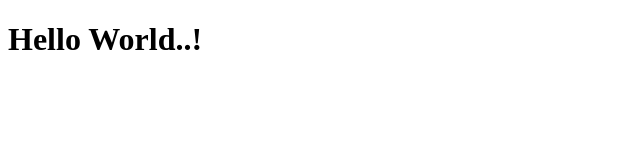
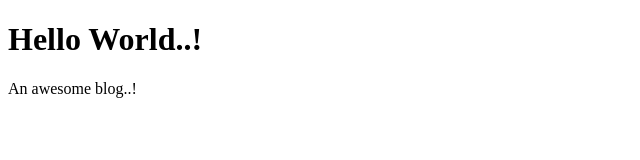
Before and after one commit to digitalmanjunath/digitalmanjunath.github.io, a plain HTML site: page index.html in a window 1280 px wide. Shown: the whole page, without its empty margins (0-640 px from the left). Drawn offline with Linux system fonts and the light colour scheme.

Commit message:
Stylesheet

```diff
--- a/index.html
+++ b/index.html
@@ -7,5 +7,6 @@
 </head>
 <body>
     <h1>Hello World..!</h1>
+    <p>An awesome blog..!</p>
 </body>
 </html>
--- /dev/null
+++ b/style.css
@@ -0,0 +1,4 @@
+body {
+    background-color: black;
+    color: white;
+}
```
